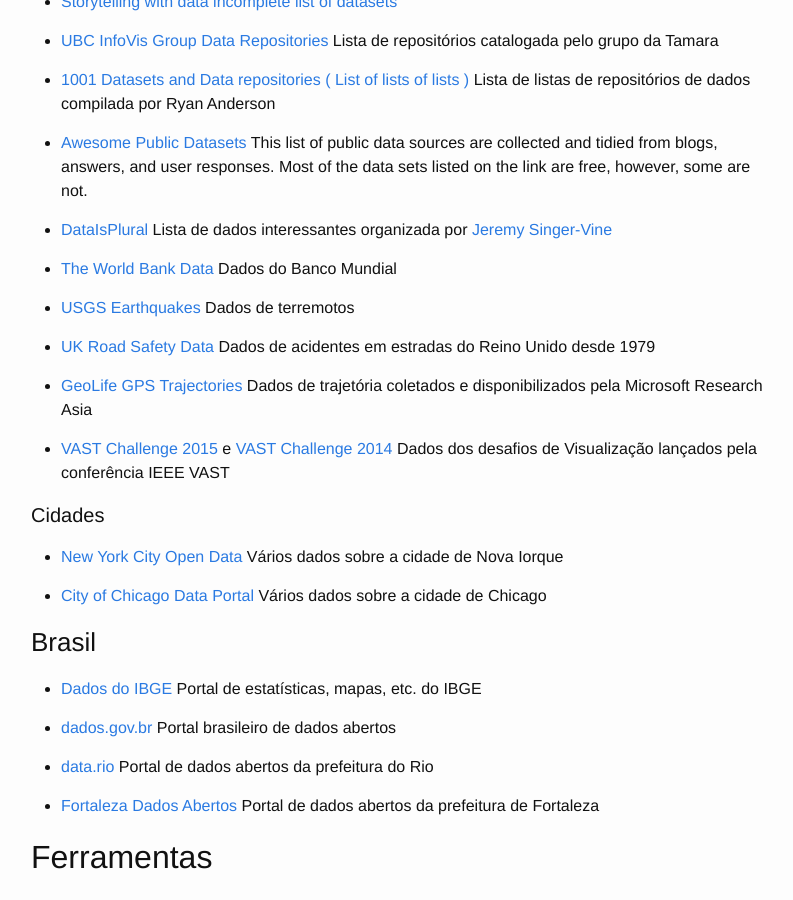
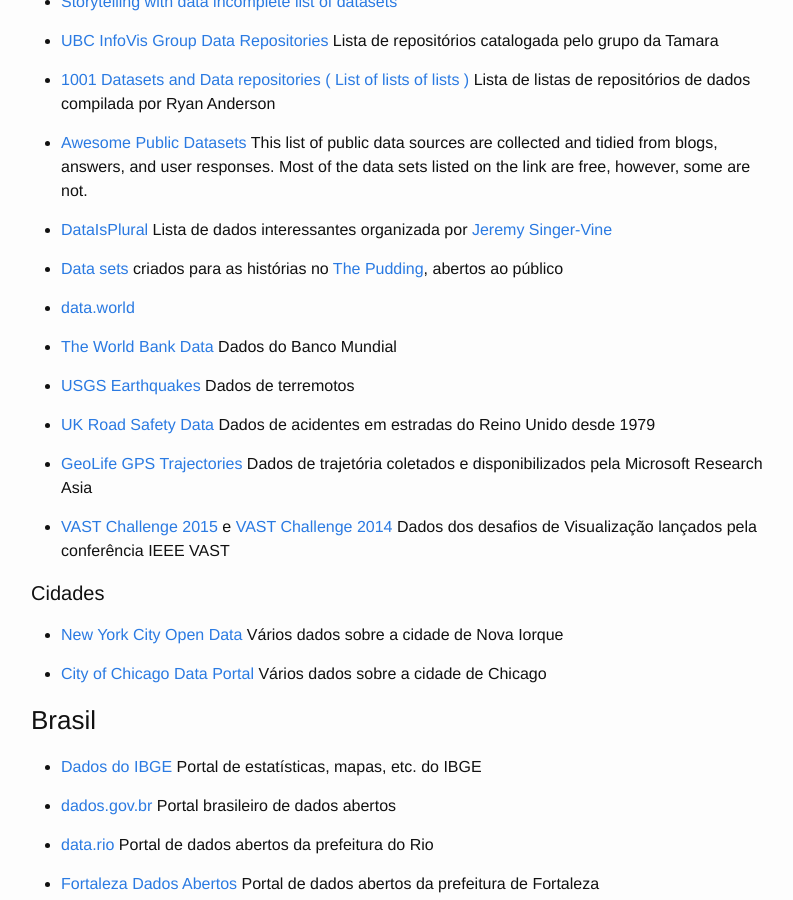
Before and after one commit to emanueles/datavis-course, a Jekyll site: the page built from resources.md, in a window 1280 px wide and 900 px high, scrolled down 471 px. Shown: the whole window, without its empty margins (239-1032 px from the left). Built offline with Jekyll 4.4.1, drawn with Linux system fonts in a browser that asks for light colours.

Commit message:
Added more datasets

```diff
--- a/resources.md
+++ b/resources.md
@@ -25,6 +25,10 @@
 * [Awesome Public Datasets](https://github.com/caesar0301/awesome-public-datasets) This list of public data sources are collected and tidied from blogs, answers, and user responses. Most of the data sets listed on the link are free, however, some are not.
 
 * [DataIsPlural](http://tinyletter.com/data-is-plural/archive) Lista de dados interessantes organizada por [Jeremy Singer-Vine](https://twitter.com/jsvine)
+
+* [Data sets](https://github.com/the-pudding/data) criados para as histórias no [The Pudding](https://pudding.cool/), abertos ao público
+
+* [data.world](https://data.world/)
 
 * [The World Bank Data](http://data.worldbank.org/) Dados do Banco Mundial
 
```
